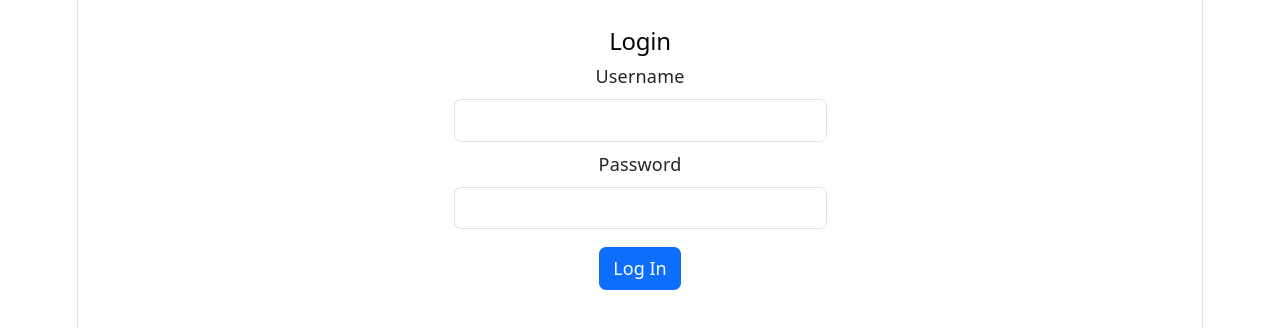
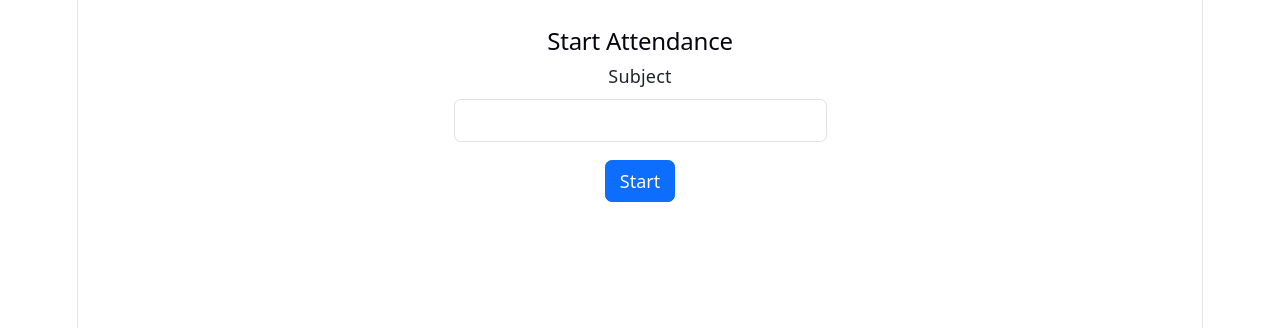
Before and after one commit to Aman-0402/ClassPulse, a React (Vite) app in the folder frontend/: page /teacher/start-attendance in a window 1280 px wide. Before the commit this address led to /login. Shown: the top 328 px of the page. Built offline with nearby package versions, Linux system fonts and the light colour scheme; sample sign-in values are in the browser's storage; the HTML template or start-up script is replaced by a standard one.

Commit message:
feat: teacher start-attendance and live QR pages

```diff
--- a/frontend/package.json
+++ b/frontend/package.json
@@ -12,6 +12,7 @@
   "dependencies": {
     "axios": "^1.19.0",
     "bootstrap": "^5.3.8",
+    "qrcode.react": "^4.2.0",
     "react": "^19.2.8",
     "react-bootstrap": "^2.10.10",
     "react-dom": "^19.2.8",
--- a/frontend/src/App.tsx
+++ b/frontend/src/App.tsx
@@ -3,6 +3,8 @@ import RegisterPage from "./pages/RegisterPage";
 import LoginPage from "./pages/LoginPage";
 import StudentProfilePage from "./pages/StudentProfilePage";
 import TeacherProfilePage from "./pages/TeacherProfilePage";
+import StartAttendancePage from "./pages/teacher/StartAttendancePage";
+import LiveQRPage from "./pages/teacher/LiveQRPage";
 import ProtectedRoute from "./components/ProtectedRoute";
 
 export default function App() {
@@ -15,6 +17,8 @@ export default function App() {
         <Route element={<ProtectedRoute />}>
           <Route path="/student/profile" element={<StudentProfilePage />} />
           <Route path="/teacher/profile" element={<TeacherProfilePage />} />
+          <Route path="/teacher/start-attendance" element={<StartAttendancePage />} />
+          <Route path="/teacher/session/:sessionId" element={<LiveQRPage />} />
         </Route>
         <Route path="*" element={<Navigate to="/login" replace />} />
       </Routes>
--- a/frontend/src/pages/TeacherProfilePage.tsx
+++ b/frontend/src/pages/TeacherProfilePage.tsx
@@ -1,5 +1,5 @@
 import { useEffect, useState } from "react";
-import { useNavigate } from "react-router-dom";
+import { useNavigate, Link } from "react-router-dom";
 import { Container, Spinner } from "react-bootstrap";
 import { getTeacherProfile, logout } from "../api/client";
 
@@ -28,6 +28,9 @@ export default function TeacherProfilePage() {
     <Container className="py-4">
       <h2>Welcome, {profile.full_name || profile.username}</h2>
       <p>Email: {profile.email}</p>
+      <Link to="/teacher/start-attendance" className="btn btn-primary">
+        Start Attendance
+      </Link>
     </Container>
   );
 }
--- /dev/null
+++ b/frontend/src/pages/teacher/LiveQRPage.tsx
@@ -0,0 +1,41 @@
+import { useEffect, useState } from "react";
+import { useNavigate, useParams } from "react-router-dom";
+import { Container, Button, Spinner } from "react-bootstrap";
+import { QRCodeSVG } from "qrcode.react";
+import { getSessionQR, stopSession } from "../../api/client";
+
+const QR_REFRESH_MS = 15000;
+
+export default function LiveQRPage() {
+  const { sessionId } = useParams<{ sessionId: string }>();
+  const navigate = useNavigate();
+  const [token, setToken] = useState<string | null>(null);
+
+  useEffect(() => {
+    if (!sessionId) return;
+    const id = Number(sessionId);
+    const fetchToken = () => {
+      getSessionQR(id).then((data) => setToken(data.token));
+    };
+    fetchToken();
+    const interval = setInterval(fetchToken, QR_REFRESH_MS);
+    return () => clearInterval(interval);
+  }, [sessionId]);
+
+  const handleStop = async () => {
+    if (!sessionId) return;
+    await stopSession(Number(sessionId));
+    navigate("/teacher/profile");
+  };
+
+  return (
+    <Container className="py-4 text-center">
+      <h2>Attendance Live</h2>
+      {token ? <QRCodeSVG value={token} size={256} /> : <Spinner animation="border" />}
+      <p className="mt-3 text-muted">QR refreshes every 15 seconds</p>
+      <Button variant="danger" onClick={handleStop}>
+        Stop Attendance
+      </Button>
+    </Container>
+  );
+}
--- /dev/null
+++ b/frontend/src/pages/teacher/StartAttendancePage.tsx
@@ -0,0 +1,35 @@
+import { useState } from "react";
+import { useNavigate } from "react-router-dom";
+import { Container, Form, Button, Alert } from "react-bootstrap";
+import { startSession } from "../../api/client";
+
+export default function StartAttendancePage() {
+  const [subject, setSubject] = useState("");
+  const [error, setError] = useState<string | null>(null);
+  const navigate = useNavigate();
+
+  const handleSubmit = async (e: React.FormEvent) => {
+    e.preventDefault();
+    setError(null);
+    try {
+      const session = await startSession(subject);
+      navigate(`/teacher/session/${session.id}`);
+    } catch {
+      setError("Could not start attendance session.");
+    }
+  };
+
+  return (
+    <Container className="py-4" style={{ maxWidth: 400 }}>
+      <h2>Start Attendance</h2>
+      {error && <Alert variant="danger">{error}</Alert>}
+      <Form onSubmit={handleSubmit}>
+        <Form.Group className="mb-3" controlId="subject">
+          <Form.Label>Subject</Form.Label>
+          <Form.Control value={subject} onChange={(e) => setSubject(e.target.value)} required />
+        </Form.Group>
+        <Button type="submit">Start</Button>
+      </Form>
+    </Container>
+  );
+}
```
Also changed, not shown: 1 other file (tests, documents, lock files or other folders).
